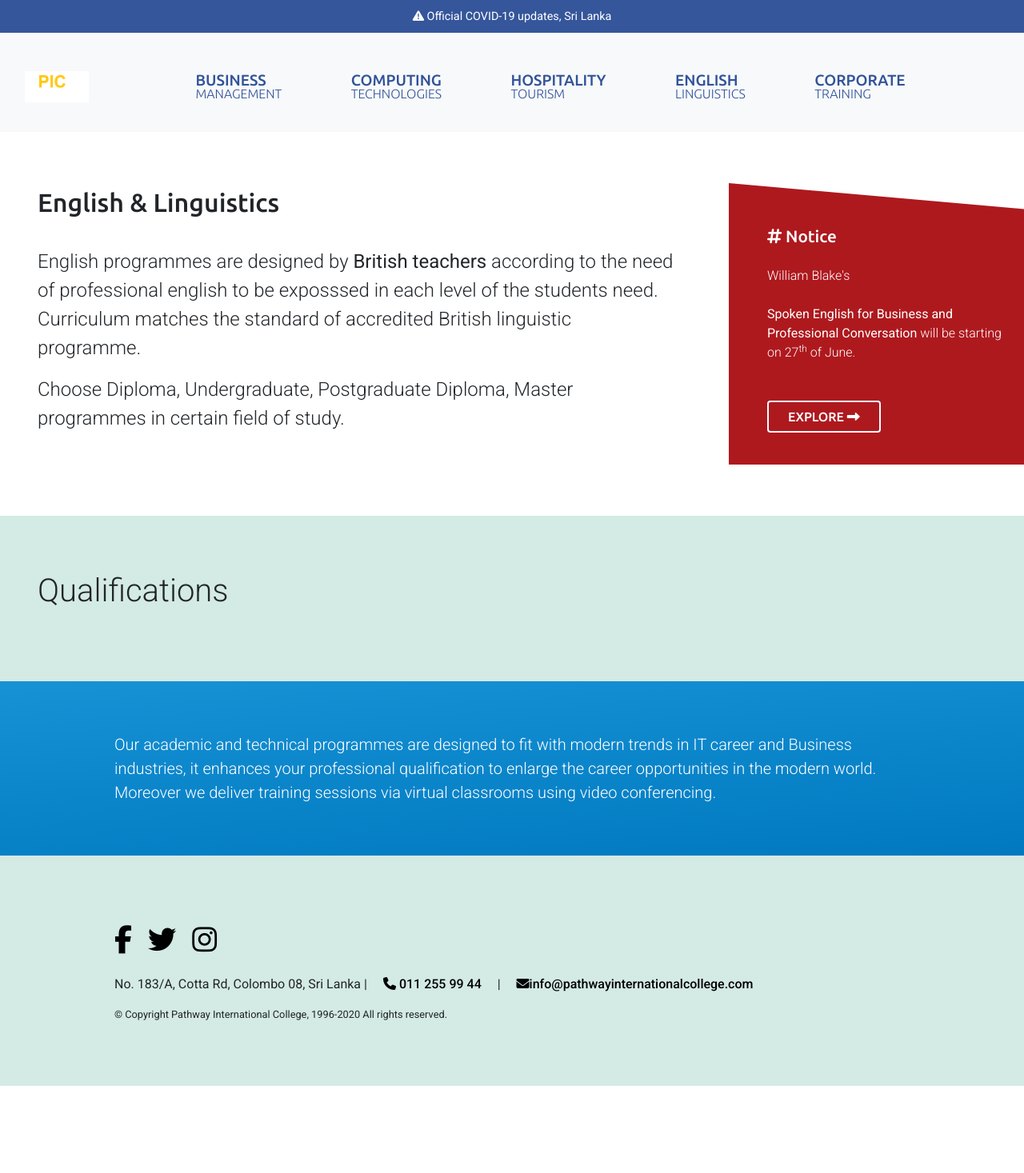
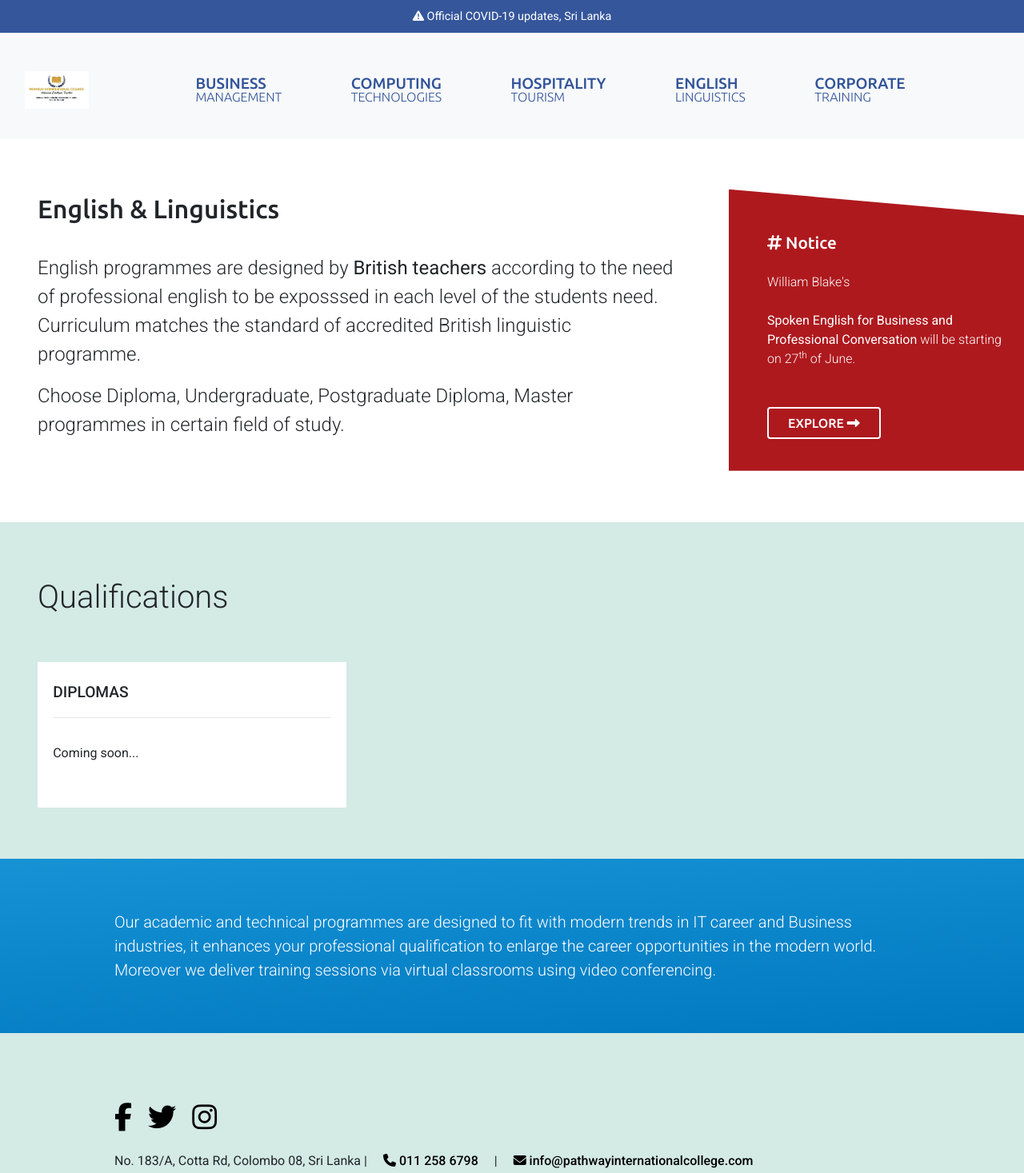
Before and after one commit to ikzath/pathway-college, a plain HTML site: page english-linguistics.html in a window 1280 px wide. Shown: the top 1467 px of the page at 80% size. Before the commit the page ends 1358 px from the top, so only its background shows below. Drawn offline with Linux system fonts and the light colour scheme; no server answers.

Commit message:
Update english-linguistics.html
23/06

```diff
--- a/english-linguistics.html
+++ b/english-linguistics.html
@@ -15,7 +15,7 @@
     <script type="text/javascript" src="assets/js/4/bootstrap.min.js"></script>
     <link rel="stylesheet" href="assets/css/master_desktop_style.css">
     <link rel="stylesheet" href="assets/css/master_mobile_style.css">
-    <link rel="icon" href="assets/img/logo/lbs_round_icon.png">
+    <link rel="icon" href="assets/img/logo/logo3.jpg">
     <link href="https://fonts.googleapis.com/css2?family=Abel&amp;display=swap" rel="stylesheet">
     <link href="https://fonts.googleapis.com/css2?family=Raleway:wght@200&amp;family=Roboto:wght@400&amp;display=swap" rel="stylesheet">
     <link href="https://fonts.googleapis.com/css2?family=Raleway:wght@200;500&amp;display=swap" rel="stylesheet">
@@ -47,7 +47,7 @@
           <div class="col-md-12">
             <nav class="navbar navbar-expand-lg navbar-light bg-light">
               <a class="navbar-brand" href="home.html">
-                <img src="assets/img/logo/logo2.png" class="img-fluid img-logo">
+                <img src="assets/img/logo/logo3.jpg" class="img-fluid img-logo">
               </a>
               <button class="navbar-toggler" type="button" data-toggle="collapse" data-target="#navbarNav" aria-controls="navbarNav" aria-expanded="false" aria-label="Toggle navigation">
                 <span class="navbar-toggler-icon"></span>
@@ -139,13 +139,10 @@
 			<div class="col-md-12">
 				<div class="heading-text">
 					Qualifications
-				</div>
-				<div class="row course-frame">
-
 					<div class="col-md-4" id="course-dip">
 						<div class="course-panel">
 							<div class="stream-title">
-								Diploma
+								Diplomas
 								<hr>
 							</div>
 							<div class="stream-course" id="course-dip-list">
@@ -154,6 +151,23 @@
 								</div>
 								<div class="stream-course-list">
 									<a href="#">Masters of Science in Cyber Security</a>
+								</div>
+							</div>
+						</div>
+					</div>
+				</div>
+				<div class="row course-frame">
+
+					<div class="col-md-4" id="course-dip">
+						<div class="course-panel">
+							<div class="stream-title">
+								Diplomas
+								<hr>
+							</div>
+							<div class="stream-course" id="course-dip-list">
+								<div class="stream-course-list">
+                                 <p>Coming soon...</p>					</div>
+								<div class="stream-course-list">
 								</div>
 							</div>
 						</div>
@@ -365,7 +379,7 @@
 					<a href="https://www.instagram.com/" class="social-link"><i class="fa fa-instagram"></i></a>
 				</p>
 				<p class="footer-text">
-					No. 183/A, Cotta Rd, Colombo 08, Sri Lanka | <a href="tel:+94112586798" class="footer-link"><i class="fa fa-phone"></i> 011 255 99 44</a> | <a href="mailto:info@pathwayinternationalcollege.com" class="footer-link"><i class="fa fa-envelope"></i>info@pathwayinternationalcollege.com</a>
+					No. 183/A, Cotta Rd, Colombo 08, Sri Lanka | <a href="tel:+94112586798" class="footer-link"><i class="fa fa-phone"></i> 011 258 6798</a> | <a href="mailto:info@pathwayinternationalcollege.com" class="footer-link"><i class="fa fa-envelope"></i> info@pathwayinternationalcollege.com</a>
 				</p>
 				<div class="footnote">
 					© Copyright Pathway International College, 1996-2020 All rights reserved.
```
